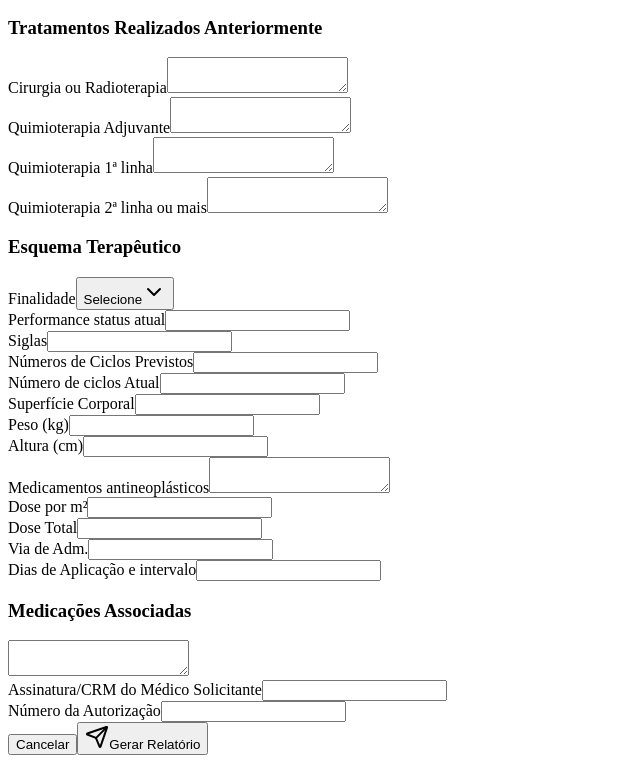
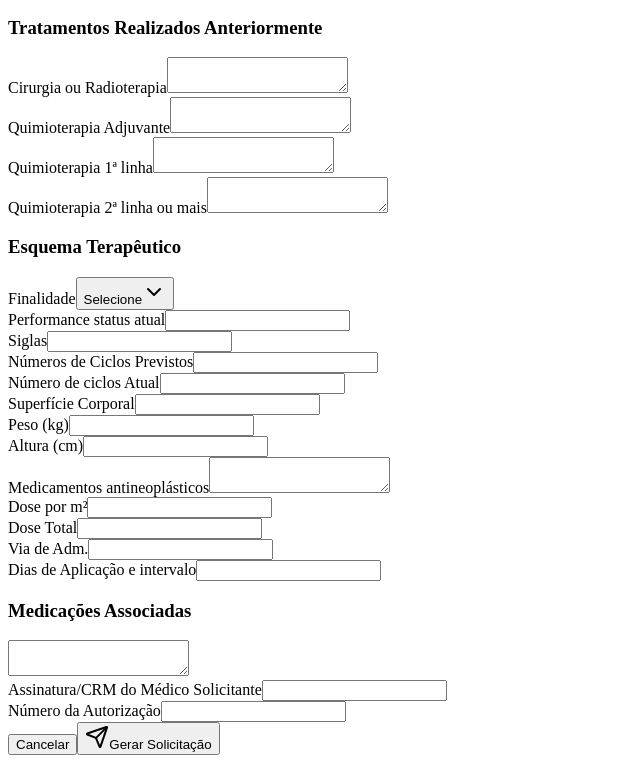
Before and after one commit to SandroVolski/LowCostOnco-ExternoFront, a Next.js app: page /Reports in a window 1280 px wide. Shown: the part 647-1410 px from the top of the page, without its empty margins (0-640 px from the left). Built offline with nearby package versions, Linux system fonts and the light colour scheme.

Commit message:
AlterandoPacientesBack3

```diff
--- a/src/pages/Reports.tsx
+++ b/src/pages/Reports.tsx
@@ -543,7 +543,7 @@ const Reports = () => {
                   </Button>
                   <Button type="submit" className="lco-btn-primary">
                     <SendIcon className="mr-2 h-4 w-4" />
-                    Gerar Relatório
+                    Gerar Solicitação
                   </Button>
                 </div>
               </form>
```
